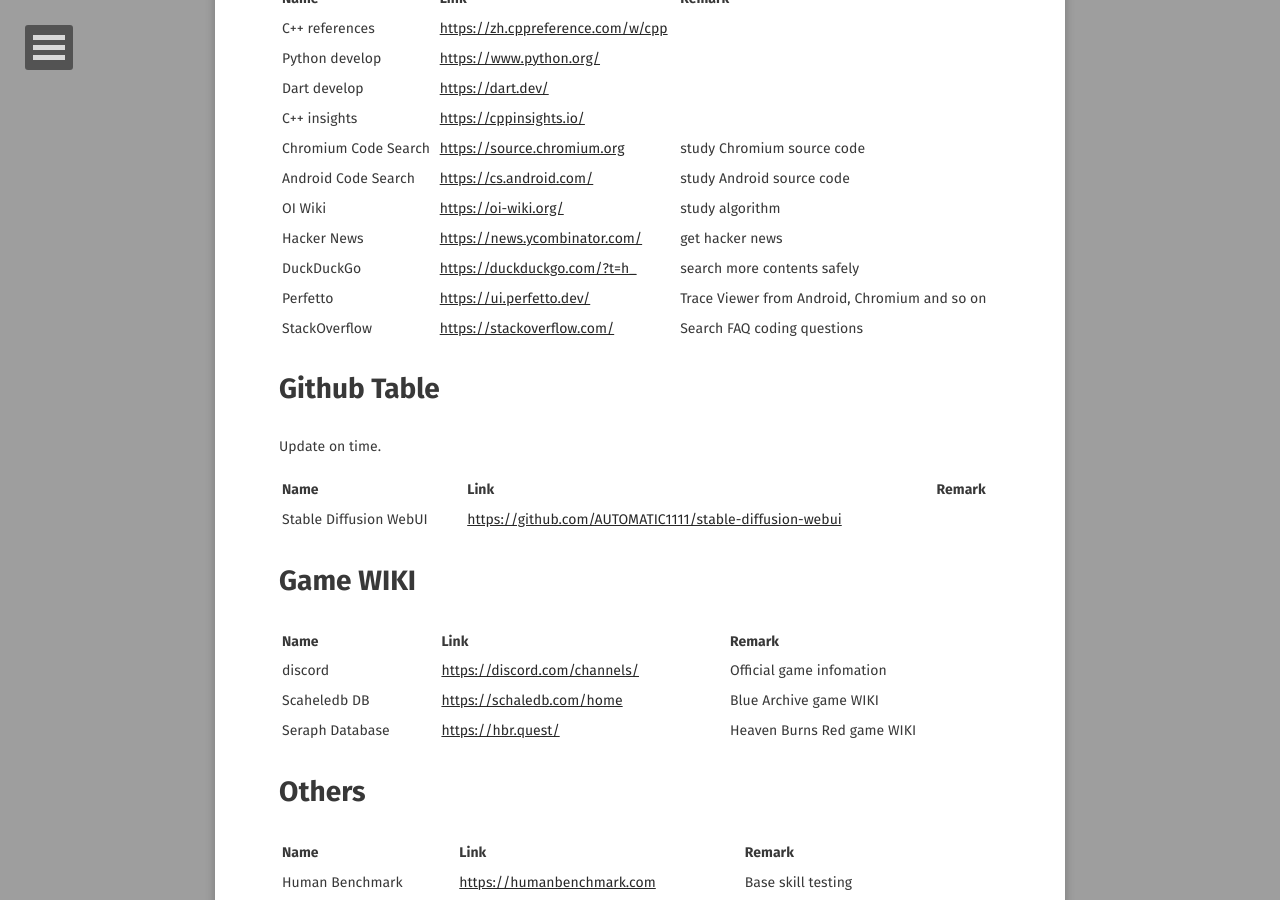
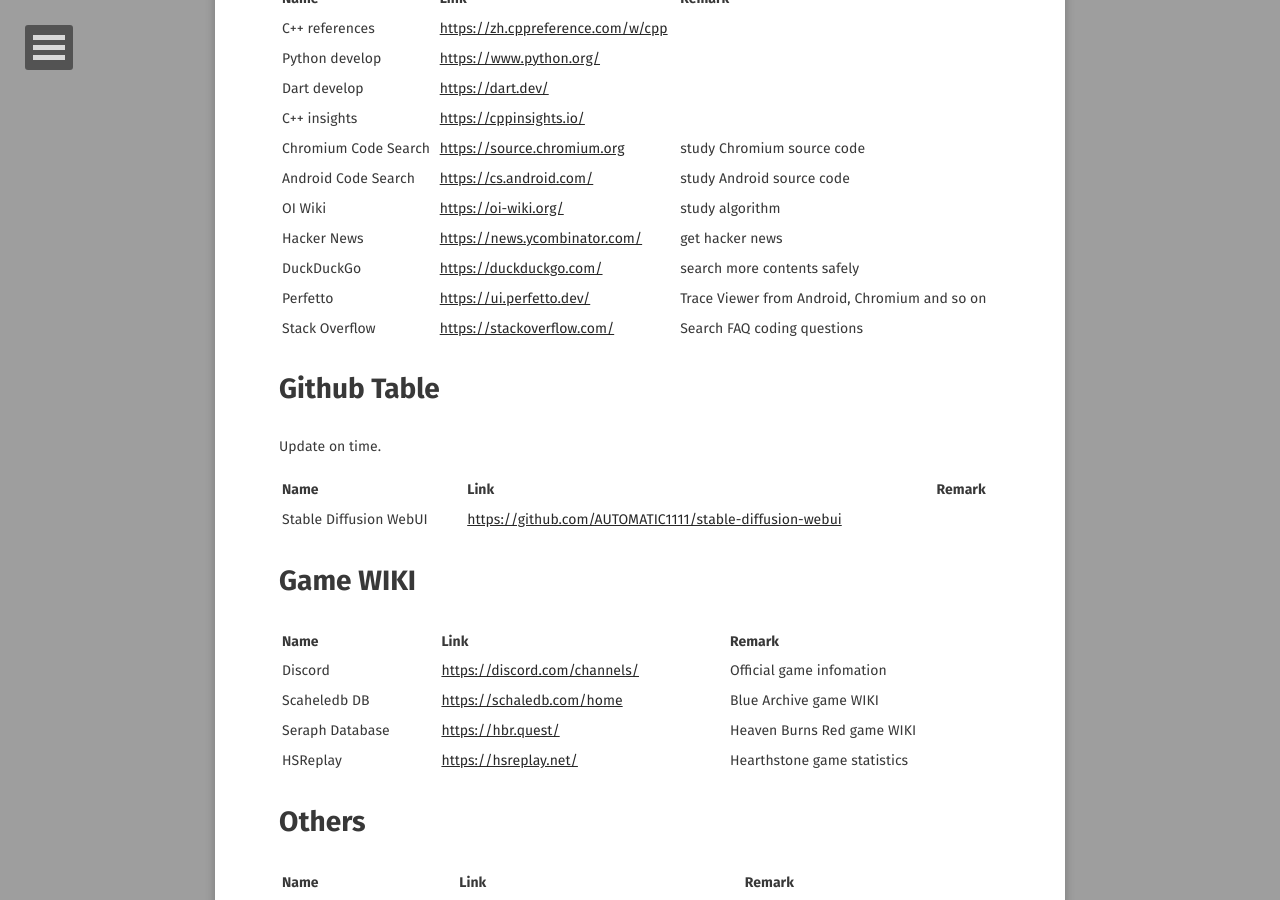
Before and after one commit to o7878x/o7878x.github.io, a Jekyll site: the page built from _posts/2024-07-07-fav-sites.md, in a window 1280 px wide and 900 px high, scrolled down 498 px. Built offline with Jekyll 4.4.1, drawn with Linux system fonts in a browser that asks for light colours; some web fonts are replaced; comment, search, counter and statistics services are not loaded.

Commit message:
fix:fix up wrongs

```diff
--- a/_posts/2024-07-07-fav-sites.md
+++ b/_posts/2024-07-07-fav-sites.md
@@ -23,9 +23,9 @@
 | Android Code Search | <https://cs.android.com/> | study Android source code |
 | OI Wiki | <https://oi-wiki.org/> | study algorithm |
 | Hacker News | <https://news.ycombinator.com/> | get hacker news |
-| DuckDuckGo | <https://duckduckgo.com/?t=h_> | search more contents safely |
+| DuckDuckGo | <https://duckduckgo.com/> | search more contents safely |
 | Perfetto | <https://ui.perfetto.dev/> | Trace Viewer from Android, Chromium and so on |
-| StackOverflow | <https://stackoverflow.com/> | Search FAQ coding questions |
+| Stack Overflow | <https://stackoverflow.com/> | Search FAQ coding questions |
 
 # Github Table
 
@@ -39,9 +39,10 @@
 
 | Name | Link | Remark |
 | --- | --- | --- |
-| discord | <https://discord.com/channels/> | Official game infomation |
+| Discord | <https://discord.com/channels/> | Official game infomation |
 | Scaheledb DB | <https://schaledb.com/home> | Blue Archive game WIKI |
 | Seraph Database | <https://hbr.quest/> | Heaven Burns Red game WIKI |
+| HSReplay | <https://hsreplay.net/> | Hearthstone game statistics |
 
 # Others
 
```
